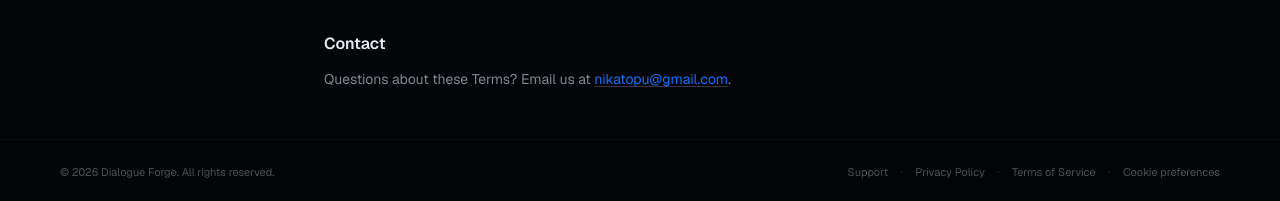
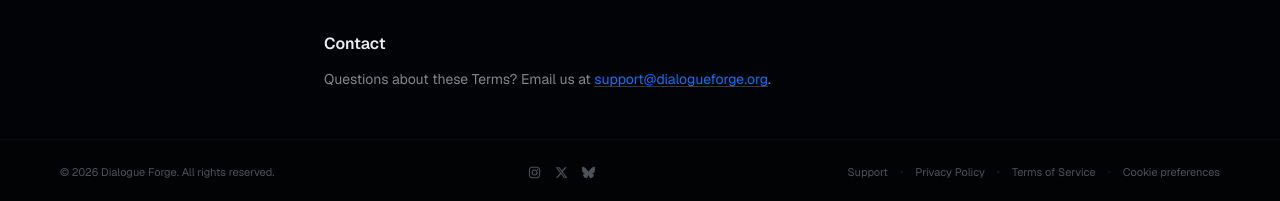
Before and after one commit to nikatopu/dialogue-forge, a Next.js app: page /terms in a window 1280 px wide. Shown: the part 2620-2821 px from the top of the page. Built offline with nearby package versions, Linux system fonts and the light colour scheme; no server answers.

Commit message:
Feat/ Socials

```diff
--- a/app/privacy/page.tsx
+++ b/app/privacy/page.tsx
@@ -327,10 +327,10 @@ export default function PrivacyPage() {
           <p>
             Questions or requests about your data? Reach out at{" "}
             <a
-              href="mailto:nikatopu@gmail.com"
+              href="mailto:support@dialogueforge.org"
               className="text-primary underline underline-offset-2 hover:opacity-80 transition-opacity"
             >
-              nikatopu@gmail.com
+              support@dialogueforge.org
             </a>
             .
           </p>
--- a/app/roadmap/content.tsx
+++ b/app/roadmap/content.tsx
@@ -164,7 +164,7 @@ export function RoadmapContent() {
         {/* Right: feedback + GitHub */}
         <div className="ml-auto flex items-center gap-2">
           <a
-            href="mailto:nikatopu@gmail.com?subject=Dialogue Forge Feedback"
+            href="mailto:hello@dialogueforge.org?subject=Dialogue Forge Feedback"
             className="flex items-center gap-1.5 text-xs text-muted-foreground hover:text-foreground transition-colors px-2.5 py-1.5 rounded-lg hover:bg-muted/40 cursor-pointer"
           >
             <MessageSquare className="w-3.5 h-3.5" />
--- a/app/terms/page.tsx
+++ b/app/terms/page.tsx
@@ -222,10 +222,10 @@ export default function TermsPage() {
           <p>
             Questions about these Terms? Email us at{" "}
             <a
-              href="mailto:nikatopu@gmail.com"
+              href="mailto:support@dialogueforge.org"
               className="text-primary underline underline-offset-2 hover:opacity-80 transition-opacity"
             >
-              nikatopu@gmail.com
+              support@dialogueforge.org
             </a>
             .
           </p>
--- /dev/null
+++ b/components/atoms/SocialLinks/SocialLinks.module.scss
@@ -0,0 +1,22 @@
+.social {
+  display: flex;
+  align-items: center;
+  gap: 0.875rem;
+}
+
+.iconLink {
+  display: flex;
+  align-items: center;
+  justify-content: center;
+  color: color-mix(in oklch, var(--muted-foreground) 60%, transparent);
+  transition: color 0.15s;
+
+  &:hover {
+    color: var(--muted-foreground);
+  }
+}
+
+.icon {
+  width: 0.8125rem;
+  height: 0.8125rem;
+}
--- /dev/null
+++ b/components/atoms/SocialLinks/index.tsx
@@ -0,0 +1,31 @@
+import { FontAwesomeIcon } from "@fortawesome/react-fontawesome";
+import cn from "classnames";
+import { SOCIAL_LINKS } from "@/lib/socialLinks";
+import style from "./SocialLinks.module.scss";
+
+interface SocialLinksProps {
+  className?: string;
+}
+
+/** Renders every live entry from `lib/socialLinks.ts` — one without an `href` yet is skipped. */
+export function SocialLinks({ className }: SocialLinksProps) {
+  const links = SOCIAL_LINKS.filter((link) => link.href);
+  if (links.length === 0) return null;
+
+  return (
+    <div className={cn(style.social, className)}>
+      {links.map(({ name, href, icon }) => (
+        <a
+          key={name}
+          href={href!}
+          target="_blank"
+          rel="noopener noreferrer"
+          aria-label={name}
+          className={style.iconLink}
+        >
+          <FontAwesomeIcon icon={icon} className={style.icon} />
+        </a>
+      ))}
+    </div>
+  );
+}
--- a/components/organisms/SiteFooter/SiteFooter.module.scss
+++ b/components/organisms/SiteFooter/SiteFooter.module.scss
@@ -22,6 +22,10 @@
   font-size: 0.6875rem;
   color: color-mix(in oklch, var(--muted-foreground) 60%, transparent);
   font-variant-numeric: tabular-nums;
+}
+
+.social {
+  flex-shrink: 0;
 }
 
 .nav {
--- a/components/organisms/SiteFooter/index.tsx
+++ b/components/organisms/SiteFooter/index.tsx
@@ -1,4 +1,5 @@
 import Link from "next/link";
+import { SocialLinks } from "@/components/atoms/SocialLinks";
 import { CookiePreferencesLink } from "./CookiePreferencesLink";
 import style from "./SiteFooter.module.scss";
 
@@ -9,6 +10,7 @@ export function SiteFooter() {
         <p className={style.copyright}>
           &copy; {new Date().getFullYear()} Dialogue Forge. All rights reserved.
         </p>
+        <SocialLinks className={style.social} />
         <nav className={style.nav}>
           <Link href="/support" className={style.link}>Support</Link>
           <span className={style.separator}>·</span>
--- /dev/null
+++ b/lib/socialLinks.ts
@@ -0,0 +1,27 @@
+import {
+  faInstagram,
+  faXTwitter,
+  faBluesky,
+  faLinkedinIn,
+  faYoutube,
+  type IconDefinition,
+} from "@fortawesome/free-brands-svg-icons";
+
+export interface SocialLink {
+  name: string;
+  /** null = not live yet — filtered out of any rendered list. Fill in when the account exists. */
+  href: string | null;
+  icon: IconDefinition;
+}
+
+/**
+ * Single source of truth for the site's social links. Add a URL here and it
+ * shows up everywhere `SocialLinks` is rendered — no other file to touch.
+ */
+export const SOCIAL_LINKS: SocialLink[] = [
+  { name: "Instagram", href: "https://www.instagram.com/dialogue.forge/", icon: faInstagram },
+  { name: "X", href: "https://x.com/ForgeDialogue", icon: faXTwitter },
+  { name: "Bluesky", href: "https://bsky.app/profile/dialogueforge.bsky.social", icon: faBluesky },
+  { name: "LinkedIn", href: null, icon: faLinkedinIn },
+  { name: "YouTube", href: null, icon: faYoutube },
+];
--- a/package.json
+++ b/package.json
@@ -12,6 +12,9 @@
     "@dnd-kit/core": "^6.3.1",
     "@dnd-kit/sortable": "^10.0.0",
     "@dnd-kit/utilities": "^3.2.2",
+    "@fortawesome/fontawesome-svg-core": "^7.3.1",
+    "@fortawesome/free-brands-svg-icons": "^7.3.1",
+    "@fortawesome/react-fontawesome": "^3.5.0",
     "@hookform/resolvers": "^5.2.2",
     "@supabase/ssr": "^0.10.3",
     "@supabase/supabase-js": "^2.106.2",
```
Also changed, not shown: 1 other file (tests, documents, lock files or other folders).
